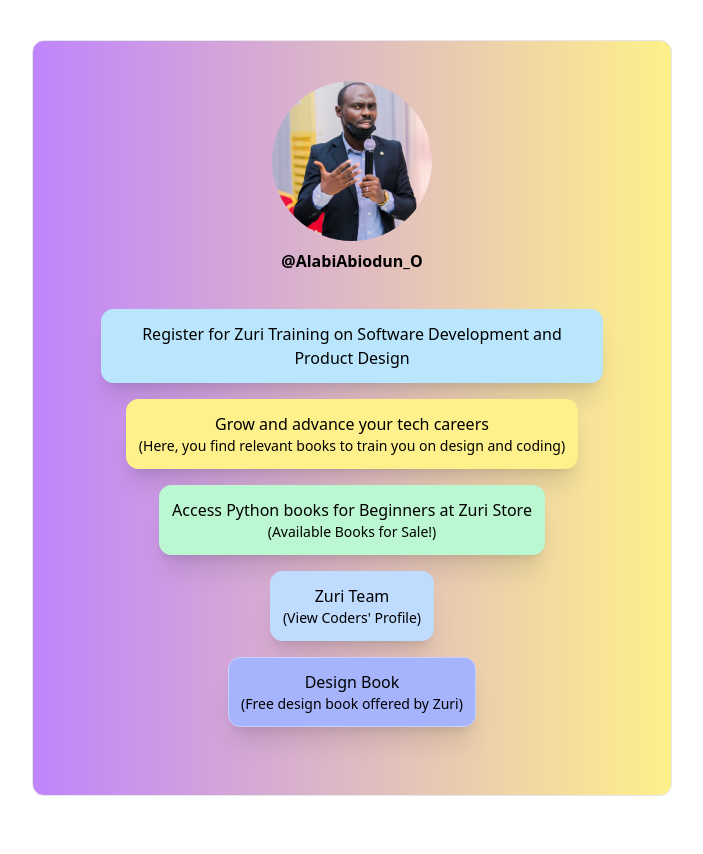
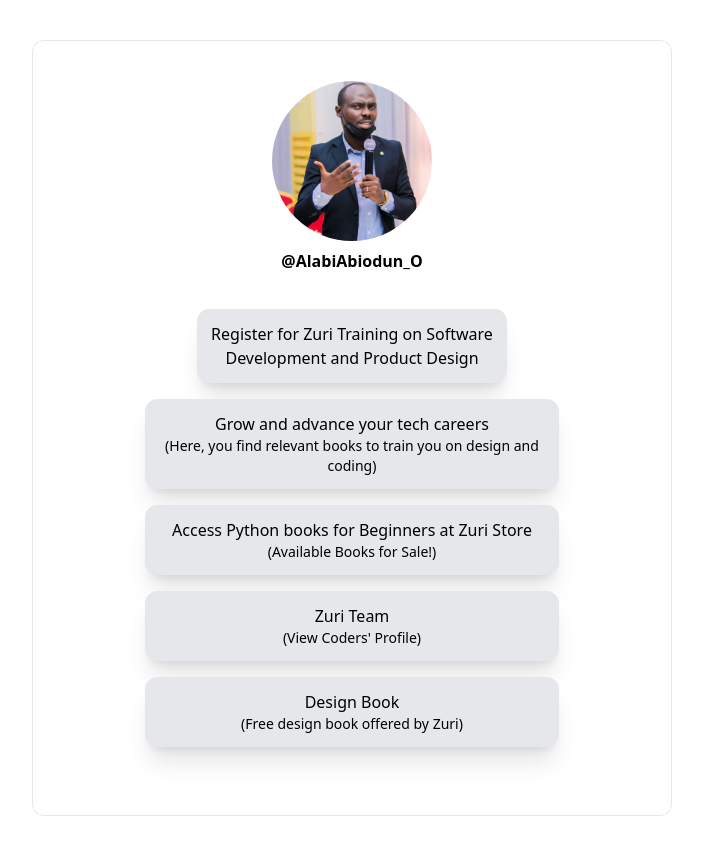
Before and after one commit to alabiabiodun/Linktree-App, a React (Create React App) app: page / in a window 1280 px wide. Shown: the whole page, without its empty margins (288-991 px from the left). Built offline with nearby package versions, Linux system fonts and the light colour scheme.

Commit message:
new update.....

```diff
--- a/src/components/Linktree.jsx
+++ b/src/components/Linktree.jsx
@@ -2,38 +2,37 @@
 
 export const Linktree = () => {
   return (
-    <div id='container' className='flex flex-col justify-center items-center border border-5 p-10 mt-5 lg:ml-80 lg:mr-80 lg:mt-10 lg:mb-10 sm:m-10 md:m-20 rounded-xl w-100 bg-gradient-to-r from-purple-400 to-yellow-200'>
+    <div id='container' className='flex flex-col justify-center items-center border border-5 p-10 mt-5 mb-5 lg:ml-80 lg:mr-80 lg:mt-10 lg:mb-10 sm:m-10 md:m-20 rounded-xl w-100 bg-white-200'>
         <div id='container_profile' className='hover:scale-[1.05]'>
             <img id='profile__img' src='./img/alabiabiodun.jpg' alt='profile_pix' className='w-50 h-40 rounded-full'  />
-            <h5 id='twitter' className='text-center text-grey-400 font-semibold p-2'>@AlabiAbiodun_O</h5>
-            <h6 id='slack' className='hidden text-center text-grey-400 font-semibold'>@alabiabiodun</h6>
+            <h5 id='twitter' className='text-center text-black-200 font-semibold p-2'>@AlabiAbiodun_O</h5>
+            <h6 id='slack' className='hidden text-center text-black-200 font-semibold'>@alabiabiodun</h6>
         </div>
-        <div id='container_links' className='flex flex-col justify-center items-center p-3 m-2 w-100 text-grey-400 font-medium'>
-            <div className='text-center w-auto h-auto border border-3 border-sky-200 rounded-xl shadow-xl hover:scale-[1.05] p-3 m-2 bg-sky-200'>
+        <div id='container_links' className='flex flex-col justify-center items-center p-3 m-2 w-100 text-black-400 font-medium'>
+            <div className='text-center w-3/5 h-auto border border-3 border-gray-200 rounded-xl shadow-xl hover:scale-[1.05] p-3 m-2 bg-gray-200'>
               <a id='btn__zuri' href='https://training.zuri.team/' rel="noreferrer">
                 <h5 className='text-md'>Register for Zuri Training on Software Development and Product Design</h5>
               </a>
             </div>
-            <div className='text-center w-auto h-auto border border-3 border-yellow-200 rounded-xl shadow-xl hover:scale-[1.05] p-3 m-2 bg-yellow-200'>
+            <div className='text-center w-4/5 h-auto border border-3 border-gray-200 rounded-xl shadow-xl hover:scale-[1.05] p-3 m-2 bg-gray-200'>
               <a id='books' href=' http://books.zuri.team' rel="noreferrer">
                 <h5 className='text-md'>Grow and advance your tech careers</h5>
                 <h6 className='text-sm'>(Here, you find relevant books to train you on design and coding)</h6>
               </a>
-
             </div>
-            <div className='text-center w-auto h-auto border border-3 border-green-200 rounded-xl shadow-xl hover:scale-[1.05] p-3 m-2 bg-green-200'>
+            <div className='text-center w-4/5 h-auto border border-3 border-gray-200 rounded-xl shadow-xl hover:scale-[1.05] p-3 m-2 bg-gray-200'>
               <a id='book__python' href='https://books.zuri.team/python-for-beginners?ref_id=alabiabiodun' rel="noopener noreferrer">
                 <h5 className='text-md'>Access Python books for Beginners at Zuri Store</h5>
                 <h6 id='book_sale' className='text-sm'>(Available Books for Sale!)</h6>
               </a>
             </div>
-            <div className='text-center w-auto h-auto border border-3 border-blue-200 rounded-xl shadow-xl hover:scale-[1.05] p-3 m-2 bg-blue-200'>
+            <div className='text-center w-4/5 h-auto border border-3 border-gray-200 rounded-xl shadow-xl hover:scale-[1.05] p-3 m-2 bg-gray-200'>
               <a id='pitch' href='https://background.zuri.team' rel="noreferrer">
                 <h5 className='text-md'>Zuri Team</h5>
                 <h6 className='text-sm'>(View Coders' Profile)</h6>
               </a>
             </div>
-            <div className='text-center w-auto h-auto border border-3 border-indigo-200 rounded-xl shadow-xl hover:scale-[1.05] p-3 m-2 bg-indigo-300'>
+            <div className='text-center w-4/5 h-auto border border-3 border-gray-200 rounded-xl shadow-xl hover:scale-[1.05] p-3 m-2 bg-gray-200'>
               <a id='book__design' href='https://books.zuri.team/design-rules' rel="noreferrer">
                 <h5 className='text-md'>Design Book</h5>
                 <h6 className='text-sm'>(Free design book offered by Zuri)</h6>
```
